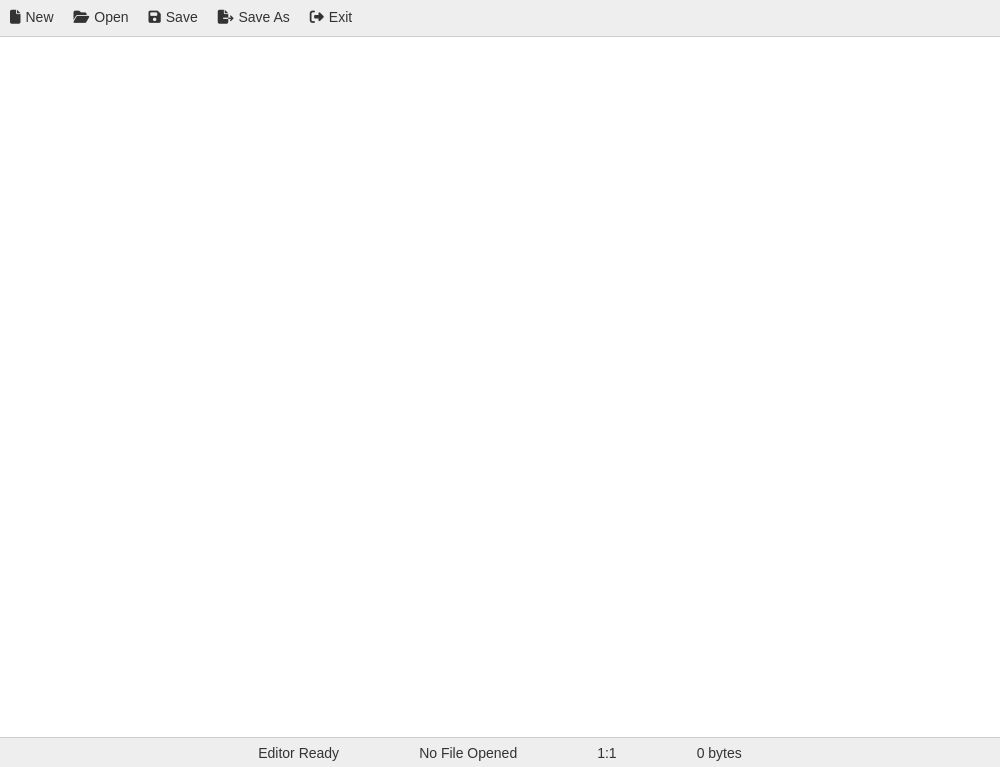
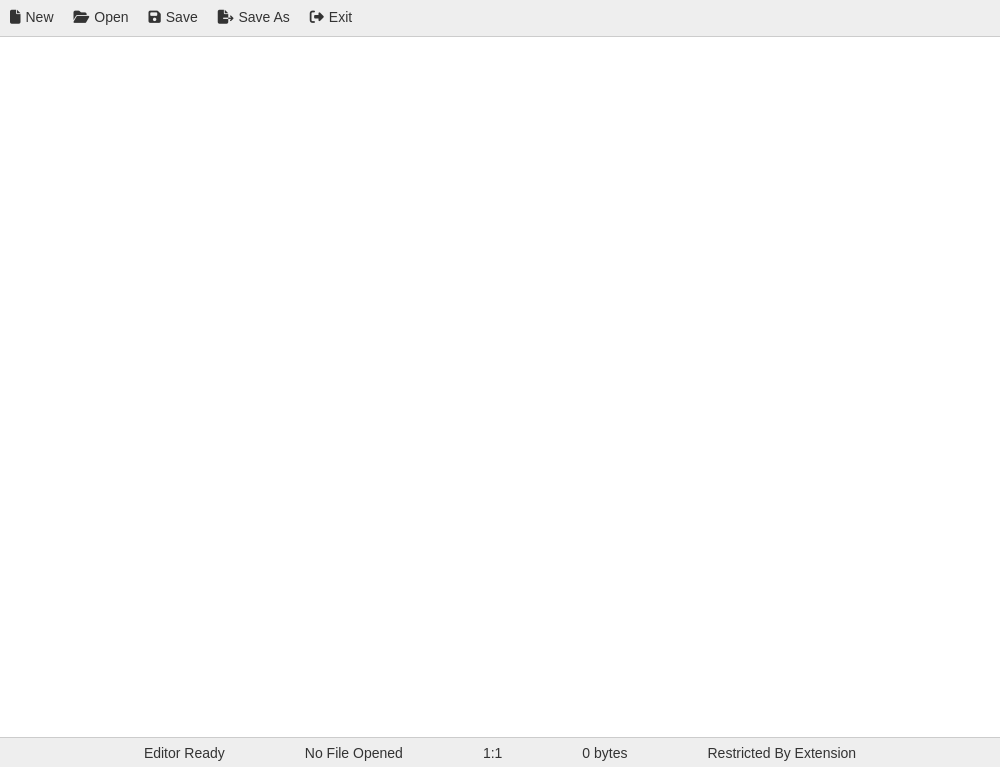
Before and after one commit to LyubomirT/prismblue, an Electron app: page index.html in a window 1000 px wide. Shown: the part 33-800 px from the top of the page. Drawn offline with Linux system fonts and the light colour scheme; no server answers; a web font is replaced by a local one.

Commit message:
Add extension restriction message

```diff
--- a/index.html
+++ b/index.html
@@ -63,6 +63,7 @@
     <div id="filename">No File Opened</div>
     <div id="row-col">1:1</div>
     <div id="total-size">0 bytes</div>
+    <div id="ext-restriction">Restricted By Extension</div>
   </div>
   <div id="find-modal" class="modal">
     <div class="modal-content">
```
